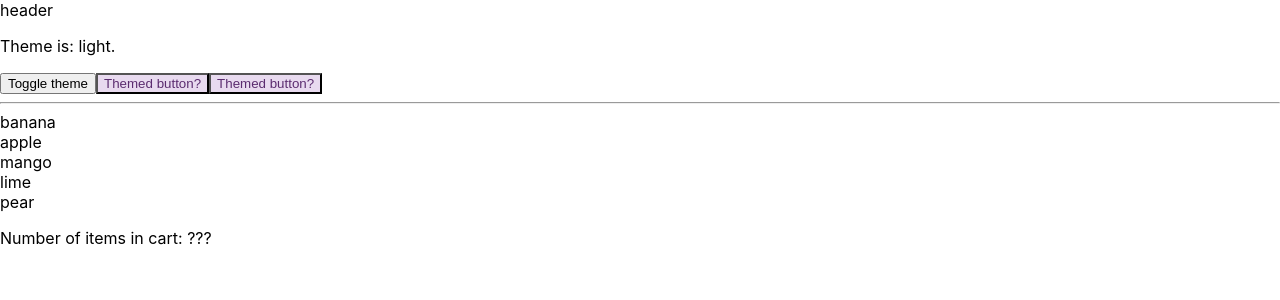
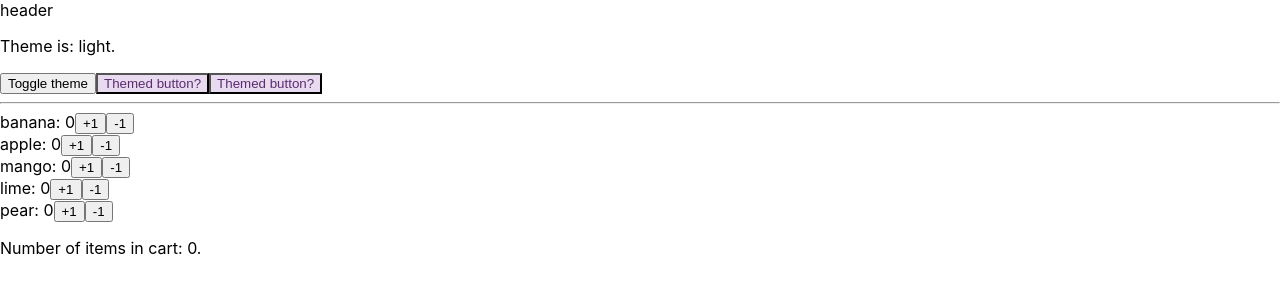
Before and after one commit to david-zocom/18-state-management, a React (Create React App) app: page / in a window 1280 px wide. Shown: the top 300 px of the page. Built offline with nearby package versions, Linux system fonts and the light colour scheme.

Commit message:
Recoil complete

```diff
--- a/package.json
+++ b/package.json
@@ -13,6 +13,7 @@
     "react": "^17.0.2",
     "react-dom": "^17.0.2",
     "react-scripts": "4.0.3",
+    "recoil": "^0.3.1",
     "typescript": "^4.2.4",
     "web-vitals": "^1.1.2"
   },
--- a/src/App.tsx
+++ b/src/App.tsx
@@ -1,11 +1,15 @@
-import React, { useState } from 'react';
+import { useState } from 'react';
 import ThemeContext from './contexts/ThemeContext'
 import ThemedButton from './components/ThemedButton'
 import CartItem from './components/CartItem'
+import { useRecoilState } from 'recoil'
+import cartAtom from './atoms/cart'
 import './App.css';
 
 function App() {
     const [theme, setTheme] = useState('light')
+    const [cartCount/*, setCartCount*/] = useRecoilState(cartAtom)
+
     // För att ändra context finns 2 alternativ:
     // 1. skicka "toggleTheme" med props
     // 2. skicka "toggleTheme" med context
@@ -36,7 +40,7 @@ function App() {
             <CartItem name={'lime'} />
             <CartItem name={'pear'} />
             <p>
-                Number of items in cart: ???
+                Number of items in cart: {cartCount}.
             </p>
         </main>
         </div>
--- /dev/null
+++ b/src/atoms/cart.ts
@@ -0,0 +1,8 @@
+import { atom } from 'recoil'
+
+const cartAtom = atom({
+	key: 'cart count',
+	default: 0
+})
+
+export default cartAtom
--- a/src/components/CartItem.tsx
+++ b/src/components/CartItem.tsx
@@ -1,11 +1,31 @@
+import { useState } from 'react'
+import { useRecoilState } from 'recoil'
+import cartAtom from '../atoms/cart'
+
 interface Props {
 	name: string
 }
 
-const CartItem = ({ name }: Props) => (
-	<div>
-		{name}
-	</div>
-)
+const CartItem = ({ name }: Props) => {
+	const [count, setCount] = useState(0)
+	const [cartCount, setCartCount] = useRecoilState(cartAtom)
+
+	const increase = () => {
+		setCount(count + 1)
+		setCartCount(cartCount + 1)
+	}
+	const decrease = () => {
+		setCount(count - 1)
+		setCartCount(cartCount - 1)
+	}
+
+	return (
+		<div>
+			<span>{name}: {count}</span>
+			<button onClick={increase}> +1 </button>
+			<button onClick={decrease}> -1 </button>
+		</div>
+	)
+}
 
 export default CartItem
--- a/src/index.tsx
+++ b/src/index.tsx
@@ -3,12 +3,15 @@ import ReactDOM from 'react-dom';
 import './index.css';
 import App from './App';
 import reportWebVitals from './reportWebVitals';
+import { RecoilRoot } from 'recoil'
 
 ReactDOM.render(
-  <React.StrictMode>
-    <App />
-  </React.StrictMode>,
-  document.getElementById('root')
+    <React.StrictMode>
+        <RecoilRoot>
+            <App />
+        </RecoilRoot>
+    </React.StrictMode>,
+    document.getElementById('root')
 );
 
 // If you want to start measuring performance in your app, pass a function
```
Also changed, not shown: 1 other file (tests, documents, lock files or other folders).
